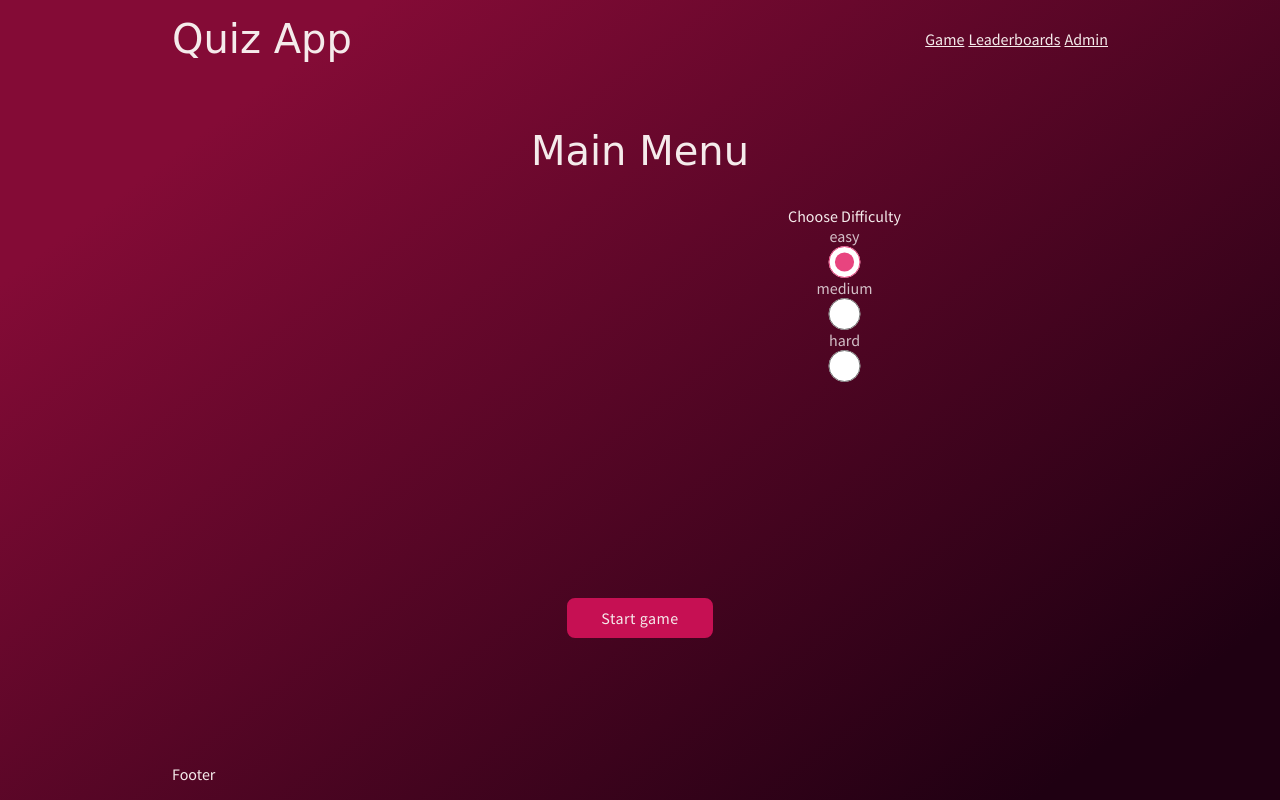
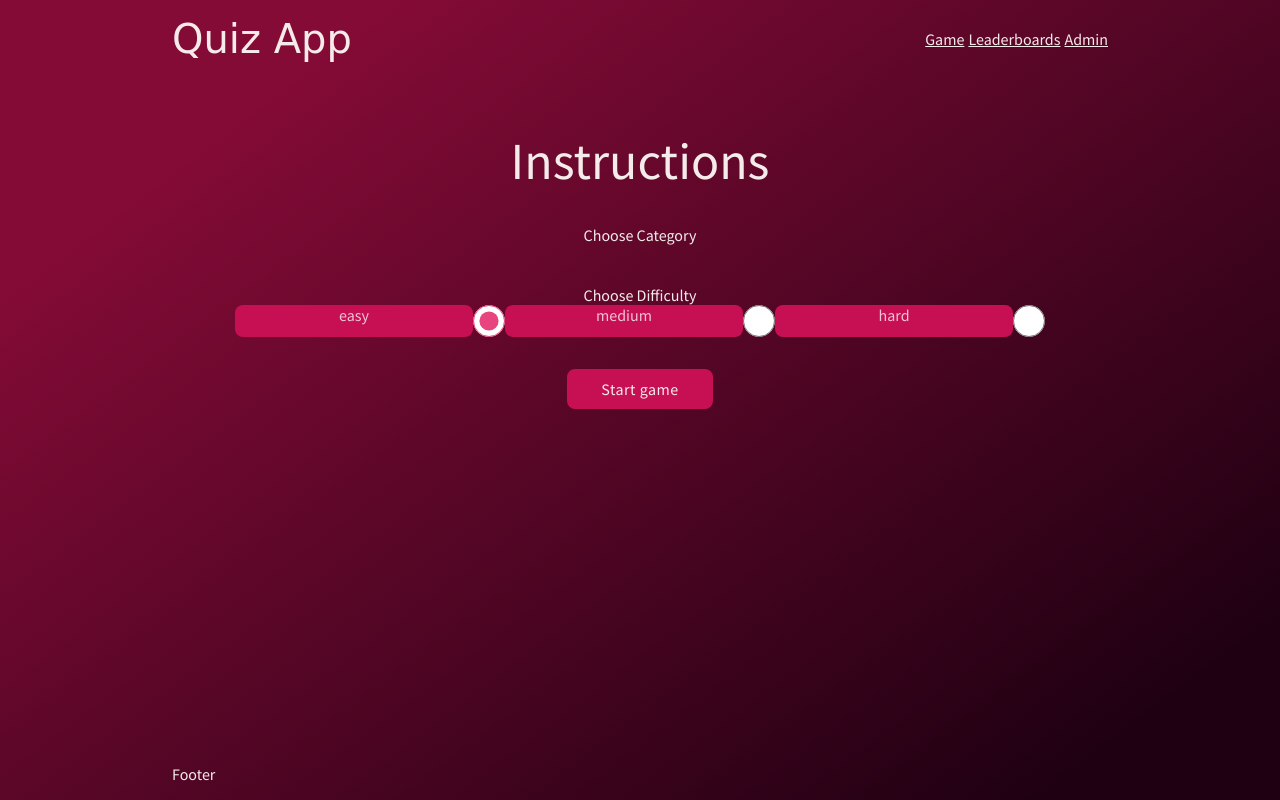
Before and after one commit to vehk11s/Quiz-app, a plain HTML site: page frontend/src/index.html in a window 1280 px wide. Drawn offline with Linux system fonts and the light colour scheme; no server answers; a web font is replaced by a local one.

Commit message:
Fixing label+input structure for easier styling

```diff
--- a/frontend/src/api/categoryApi.js
+++ b/frontend/src/api/categoryApi.js
@@ -1,44 +1,42 @@
-const SERVER = "http://127.0.0.1:3000";
+const SERVER = 'http://127.0.0.1:3000';
 
 export async function getCategories() {
-
   const settings = {
-        method: "GET",
-        headers:{'Content-Type':'application/json'}
+    method: 'GET',
+    headers: { 'Content-Type': 'application/json' },
   };
 
   try {
-        let response = await fetch(SERVER + "/categories", settings);
+    let response = await fetch(SERVER + '/categories', settings);
     const categories = await response.json();
 
     return categories;
-    }
-    catch(error){
-        console.log("Error while fetching the categories.",error);
+  } catch (error) {
+    console.log('Error while fetching the categories.', error);
     return 0;
   }
-};
+}
 
 export async function categoryButtons() {
-    const categories = getCategories().then(data => {
-        let buttons = document.getElementById('chooseCategory');
-        data.forEach(function(object)
-        {
+  const categories = getCategories().then((data) => {
+    let categorySet = document.getElementById('chooseCategory');
+
+    data.forEach(function (object) {
       const categoryName = object.category;
       const categoryId = object.id;
 
-            const label = document.createElement("label");
+      const label = document.createElement('label');
+      label.innerText = categoryName;
       label.htmlFor = categoryName;
-            label.innerText = categoryName;
-            buttons.appendChild(label);
 
-            const input = document.createElement("input");
-            input.type = "radio";
+      const input = document.createElement('input');
+      input.type = 'radio';
       input.id = categoryName;
-            input.name = "category"
+      input.name = 'category';
       input.value = categoryId;
-            buttons.appendChild(input);
 
+      label.insertAdjacentElement('afterbegin', input);
+      categorySet.appendChild(label);
     });
   });
-};
+}
--- a/frontend/src/js/drawFunctions.js
+++ b/frontend/src/js/drawFunctions.js
@@ -1,6 +1,5 @@
 import { categoryButtons } from '../api/categoryApi.js';
-import { getNextQuestion } from '../api/game/getNextQuestion.js'
-
+import { getNextQuestion } from '../api/game/getNextQuestion.js';
 
 /*
   Draws the starting phase of the game where player can select category, difficulty etc.
@@ -15,33 +14,35 @@ export async function drawIndexPage() {
   screenDiv.innerHTML = '';
 
   //set title
-  const title = document.createElement('p');
-  title.classList.add('title');
-  title.innerText = 'Main Menu'
+  const title = document.createElement('h1');
+  title.innerText = 'Instructions';
+
+  // TODO: Add simple game instructions below the title
 
   screenDiv.appendChild(title);
 
-
   const optionsDiv = document.createElement('div');
-  optionsDiv.classList.add('options');
+  optionsDiv.classList.add('options', 'options-2');
 
   screenDiv.appendChild(optionsDiv);
 
   const chooseCategoryFieldset = document.createElement('fieldset');
   chooseCategoryFieldset.id = 'chooseCategory';
+  const categoryLegend = document.createElement('legend');
+  categoryLegend.textContent = 'Choose Category';
+
+  chooseCategoryFieldset.appendChild(categoryLegend);
 
   optionsDiv.appendChild(chooseCategoryFieldset);
-
 
   //draw categories
 
   //getCategories from db
   await categoryButtons();
 
-
   //draw difficulty
 
-  const difficultyFieldset = document.createElement("fieldset");
+  const difficultyFieldset = document.createElement('fieldset');
   optionsDiv.appendChild(difficultyFieldset);
 
   const legend = document.createElement('legend');
@@ -51,25 +52,24 @@ export async function drawIndexPage() {
 
   const difficulties = ['easy', 'medium', 'hard'];
 
-  difficulties.forEach( diff => {
-    const label = document.createElement("label");
+  difficulties.forEach((diff) => {
+    const label = document.createElement('label');
     label.htmlFor = diff;
     label.innerText = diff;
     difficultyFieldset.appendChild(label);
 
-    const input = document.createElement("input");
-    input.type = "radio";
+    const input = document.createElement('input');
+    input.type = 'radio';
     input.id = diff;
-    input.name = "difficulty"
+    input.name = 'difficulty';
     input.value = diff;
 
-    if ( diff === 'easy' ){
+    if (diff === 'easy') {
       input.checked = true;
     }
 
     difficultyFieldset.appendChild(input);
-  } );
-
+  });
 
   const buttonsDiv = document.createElement('div');
   buttonsDiv.classList.add('buttons');
@@ -81,21 +81,19 @@ export async function drawIndexPage() {
   const startButton = document.createElement('button');
   startButton.classList.add('btn');
   startButton.classList.add('btn-primary');
-  startButton.id    = 'btnStartGame';
+  startButton.id = 'btnStartGame';
   startButton.innerText = 'Start game';
 
   buttonsDiv.appendChild(startButton);
 
   //draw cancel button?
-};
-
-
+}
 
 /*
   Draws the starting phase of the game where player can select category, difficulty etc.
 */
 
-export async function drawQuestionPhase( gameData ){
+export async function drawQuestionPhase(gameData) {
   //Parent area
   const screenDiv = document.getElementById('screen');
 
@@ -105,7 +103,7 @@ export async function drawQuestionPhase( gameData ){
   //set title
   const title = document.createElement('p');
   title.classList.add('title');
-  title.innerText = 'Question'
+  title.innerText = 'Question';
 
   screenDiv.appendChild(title);
 
@@ -119,7 +117,6 @@ export async function drawQuestionPhase( gameData ){
 
   screenDiv.appendChild(questionP);
 
-
   //draw option buttons
 
   const optionsDiv = document.createElement('div');
@@ -127,7 +124,7 @@ export async function drawQuestionPhase( gameData ){
 
   screenDiv.appendChild(optionsDiv);
 
-  for ( let index = 0; index < question.options.length; index++ ){
+  for (let index = 0; index < question.options.length; index++) {
     const optionButton = document.createElement('button');
     optionButton.classList.add('btn');
     optionButton.classList.add('btn-option');
@@ -136,17 +133,9 @@ export async function drawQuestionPhase( gameData ){
 
     optionsDiv.appendChild(optionButton);
   }
-};
+}
 
-
-
-
-
-
-
-
-
-export async function drawEndingPhase(){
+export async function drawEndingPhase() {
   //parent id: screen
   const screenDiv = document.getElementById('screen');
 
@@ -156,10 +145,9 @@ export async function drawEndingPhase(){
   //set title
   const title = document.createElement('p');
   title.classList.add('title');
-  title.innerText = 'The End'
+  title.innerText = 'The End';
 
   screenDiv.appendChild(title);
-
 
   //draw score
 
@@ -174,8 +162,8 @@ export async function drawEndingPhase(){
   const indexButton = document.createElement('button');
   indexButton.classList.add('btn');
   indexButton.classList.add('btn-primary');
-  indexButton.id    = 'btnMainMenu';
+  indexButton.id = 'btnMainMenu';
   indexButton.innerText = 'Main menu';
 
   buttonsDiv.appendChild(indexButton);
-};
+}
--- a/frontend/src/styles/style.css
+++ b/frontend/src/styles/style.css
@@ -81,9 +81,38 @@ header {
 
 .options {
   display: grid;
+  gap: 8px;
+}
+
+.options-4 {
   grid-template-columns: 1fr 1fr;
   grid-template-rows: 1fr 1fr;
-  gap: 8px;
+}
+
+.options-2 {
+  grid-template-rows: 1fr 1fr;
+}
+
+/* Index */
+.options-2 fieldset {
+  display: flex;
+  flex-direction: row;
+}
+
+.options-2 label {
+  flex: 1;
+  position: relative;
+  background-color: var(--primary-pink);
+  border-radius: 8px;
+}
+
+.options-2 label > input[type='radio'] {
+  position: absolute;
+  outline: 1px solid red;
+  width: 100%;
+  height: 100%;
+
+
 }
 
 /* Base typography styles */
@@ -110,7 +139,8 @@ h5 {
 }
 
 h1 {
-  font-size: 3.5rem;
+  font-size: 3.25rem;
+  font-weight: 400;
 }
 
 h2 {
```
Also changed, not shown: frontend/src/js/questionForm.js (+4 -3 lines). Lines whose indentation alone changed are shown as unchanged.
